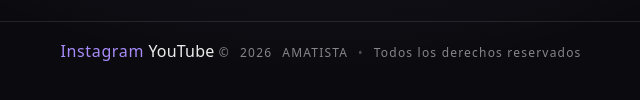
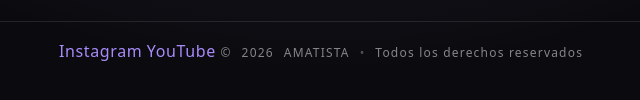
Before and after one commit to contumance/amatista-web, a plain HTML site: page index.html in a window 1280 px wide. Shown: the part 1840-1940 px from the top of the page, 319-959 px from the left. Drawn offline with Linux system fonts and the light colour scheme.

Commit message:
Update styles.css

```diff
--- a/styles.css
+++ b/styles.css
@@ -384,6 +384,16 @@ a{ color: inherit; text-decoration: none; }
 }
 .footer-meta .dot{ opacity: 0.55; }
 
+.footer-youtube{
+  display: inline-block;
+  margin-bottom: 10px;
+  font-size: 16px;
+  color: var(--accent);
+  letter-spacing: 0.04em;
+}
+.footer-youtube:hover{ opacity: 0.9; }
+
+
 /* FAMILY */
 .family{
   margin: 22px auto 18px; /* leve ajuste para convivir con tabs */
```
